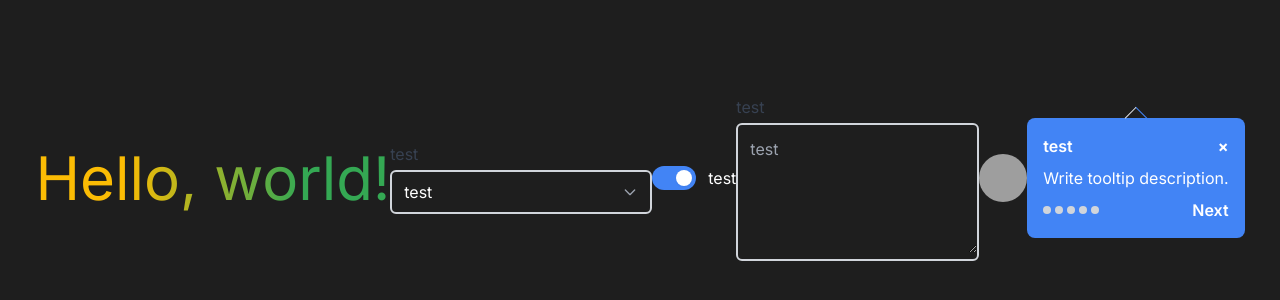
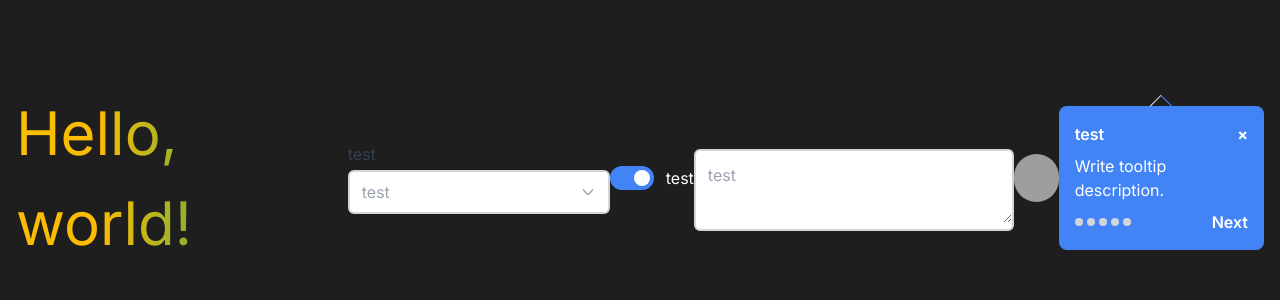
Before and after one commit to GdscCpp/socal-gd-website, a Next.js app: page /test in a window 1280 px wide. Shown: the part 222-522 px from the top of the page. Built offline with nearby package versions, Linux system fonts and the light colour scheme; grey boxes are pictures that could not be loaded.

Commit message:
input and text area styling changes

```diff
--- a/src/components/input/Input.tsx
+++ b/src/components/input/Input.tsx
@@ -6,6 +6,8 @@ interface InputProps {
   value: string;
   onChange: (e: React.ChangeEvent<HTMLInputElement>) => void;
   disabled?: boolean;
+  required?: boolean;
+  size?: "small" | "medium" | "large";
   className?: string;
 }
 
@@ -15,24 +17,55 @@ export default function Input({
   value,
   onChange,
   disabled = false,
+  required = false,
+  size = "medium",
   className,
 }: InputProps) {
   const [isFocused, setIsFocused] = useState(false);
+  const [isHovered, setIsHovered] = useState(false);
 
-  const gradientClass = isFocused ? "border-gradient" : "border-gray-300";
+  const fontSizes = {
+    small: "text-sm",
+    medium: "text-base",
+    large: "text-lg",
+  };
+
+  const colorScheme = {
+    default: "bg-white dark:bg-dark-400 text-gray-300 border-gray-300",
+    hover: "border-gradient",
+    focus:
+      "text-gray-700 dark:text-gray-300 border-gradient dark:text-gray-100",
+    disabled: "bg-gray-200 dark:bg-gray-400 border-gray-400 dark:bg-gray-800",
+  };
+
+  const theme = disabled
+    ? colorScheme.disabled
+    : isHovered
+      ? colorScheme.hover
+      : isFocused
+        ? colorScheme.focus
+        : colorScheme.default;
 
   return (
-    <div className={`relative ${className} ${disabled ? "opacity-50" : ""}`}>
-      <label className="block text-gray-700 dark:text-gray-300 mb-1">
-        {label}
+    <div
+      className={`relative ${className} ${disabled ? "opacity-50" : ""}`}
+      onMouseEnter={() => setIsHovered(true)}
+      onMouseLeave={() => setIsHovered(false)}
+    >
+      <label
+        className={`block ${fontSizes[size]} text-gray-700 dark:text-gray-300 mb-1`}
+      >
+        {label} {required && <span className="text-red-500">*</span>}
       </label>
       <div
-        className={`relative flex items-center ${gradientClass} py-2 px-3 rounded-md border-2 transition-all`}
+        className={`relative ${theme} flex items-center py-2 px-3 rounded-md border-2 transition-all
+        ${required && "border-red-500"}`}
       >
         <input
           type={type}
-          className="flex-1 bg-transparent focus:outline-none"
-          value={value}
+          className={`${fontSizes[size]} ${theme} flex-1 bg-transparent focus:outline-none
+          ${disabled ? "cursor-not-allowed" : "cursor-pointer"}`}
+          placeholder={value}
           onChange={onChange}
           onFocus={() => setIsFocused(true)}
           onBlur={() => setIsFocused(false)}
--- a/src/components/input/Textarea.tsx
+++ b/src/components/input/Textarea.tsx
@@ -1,10 +1,12 @@
-import React, { useState } from "react";
+import React, { useEffect, useState } from "react";
 
 interface TextareaProps {
   label: string;
   value: string;
   onChange: (e: React.ChangeEvent<HTMLTextAreaElement>) => void;
   disabled?: boolean;
+  required?: boolean;
+  size?: "small" | "medium" | "large";
   className?: string;
 }
 
@@ -13,19 +15,51 @@ export default function Textarea({
   value,
   onChange,
   disabled = false,
+  required = false,
+  size = "medium",
   className,
 }: TextareaProps) {
   const [isFocused, setIsFocused] = useState(false);
+  const [isHovered, setIsHovered] = useState(false);
 
   const gradientClass = isFocused ? "border-gradient" : "border-gray-300";
 
+  const fontSizes = {
+    small: "text-sm",
+    medium: "text-base",
+    large: "text-lg",
+  };
+
+  const colorScheme = {
+    default: "bg-white dark:bg-dark-400 text-gray-300 border-gray-300",
+    hover: "border-gradient",
+    focus:
+      "text-gray-700 dark:text-gray-300 border-gradient dark:text-gray-100",
+    disabled: "bg-gray-200 dark:bg-gray-400 border-gray-400 dark:bg-gray-800",
+  };
+
+  const theme = disabled
+    ? colorScheme.disabled
+    : isHovered
+      ? colorScheme.hover
+      : isFocused
+        ? colorScheme.focus
+        : colorScheme.default;
+
   return (
-    <div className={`relative ${className} ${disabled ? "opacity-50" : ""}`}>
-      <label className="block text-gray-700 dark:text-gray-300 mb-1">
-        {label}
+    <div
+      className={`${className} ${disabled ? "opacity-50" : ""}`}
+      onMouseEnter={() => setIsHovered(true)}
+      onMouseLeave={() => setIsHovered(false)}
+    >
+      <label
+        className={`block ${fontSizes[size]} text-dark-400 dark:text-gray-100 font-medium rounded-md`}
+      >
+        {label} {required && <span className="text-red-500">*</span>}
       </label>
       <div
-        className={`relative ${gradientClass} rounded-md border-2 transition-all`}
+        className={`${theme} relative ${gradientClass} rounded-md border-2 transition-all w-80
+      ${required && "border-red-500"}`}
       >
         <textarea
           placeholder={value}
@@ -33,7 +67,8 @@ export default function Textarea({
           onFocus={() => setIsFocused(true)}
           onBlur={() => setIsFocused(false)}
           disabled={disabled}
-          className="w-full h-32 bg-transparent p-3 rounded-md focus:outline-none"
+          className={`w-full ${fontSizes[size]} ${theme} bg-transparent p-3 rounded-md focus:outline-none
+          ${disabled ? "cursor-not-allowed" : "cursor-pointer"}`}
         />
       </div>
     </div>
```
